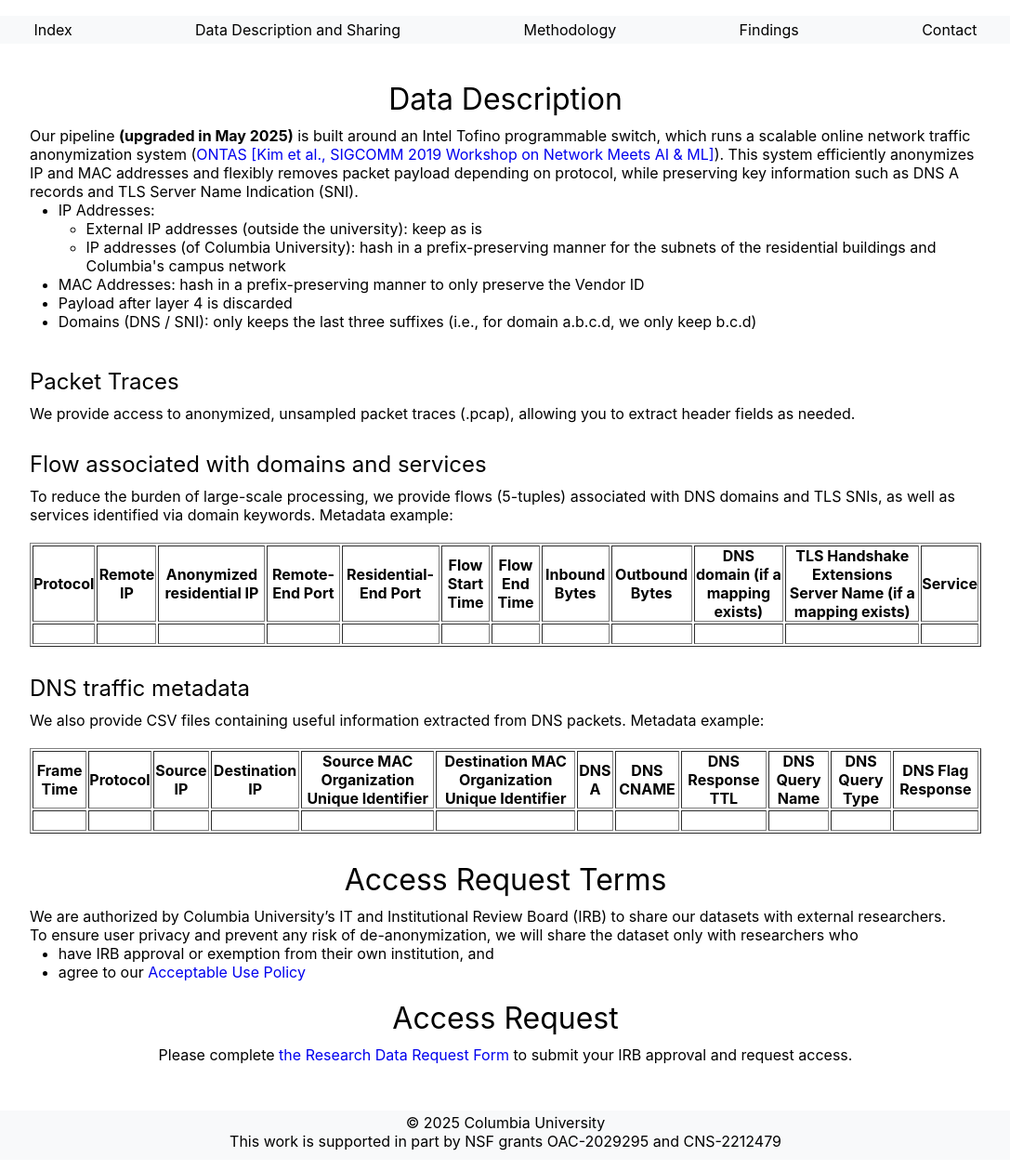
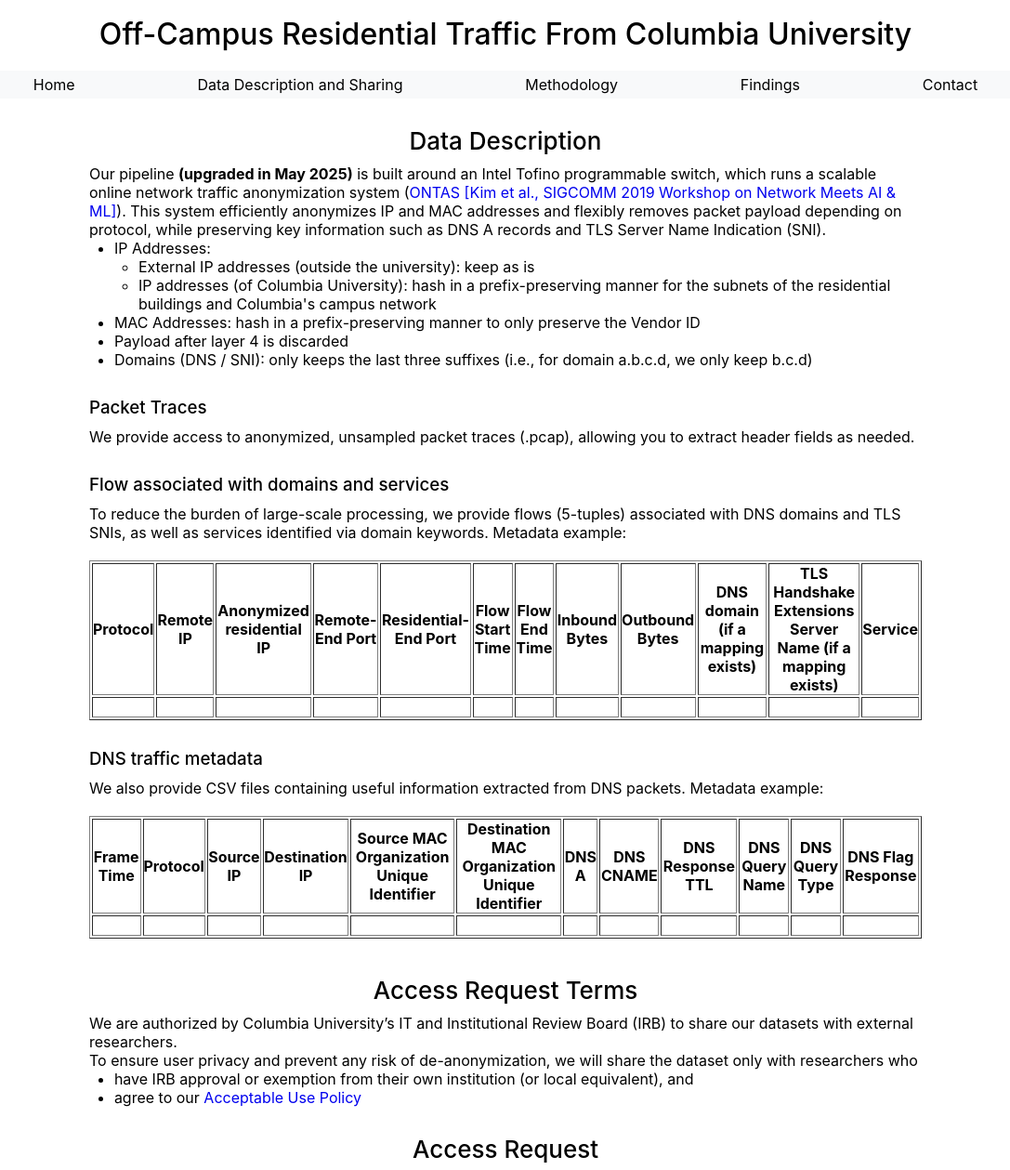
Before and after one commit to Wimnet/CUResidential, a plain HTML site: page datadescription.html in a window 1280 px wide. Shown: the part 98-1357 px from the top of the page at 93% size, without its empty margins (96-1183 px from the left). Drawn offline with Linux system fonts and the light colour scheme.

Commit message:
update websites (oct23)

```diff
--- a/datadescription.css
+++ b/datadescription.css
@@ -9,12 +9,17 @@
   font-weight: 400;
 }
 h1 {
-  font-weight: 400;
+  font-weight: 500;
+  /* margin-bottom: 10px; */
+}
+h2 {
+  font-size: 26px;
+  font-weight: 500;
+  margin-top: -10px;
   margin-bottom: 10px;
 }
-h2 {
-  font-weight: 400;
-  margin-top: 10px;
+h3 {
+  font-weight: 550;
   margin-bottom: 10px;
 }
 .methodology {
@@ -40,7 +45,7 @@ h2 {
 .description {
   display: flex;
   flex-direction: column;
-  width: 80%;
+  width: 70%;
 }
 .description-header {
   align-self: center;
@@ -54,7 +59,7 @@ h2 {
 .access-condition {
   display: flex;
   flex-direction: column;
-  width: 80%;
+  width: 70%;
   margin-bottom: 20px;
 }
 .access-condition-header {
--- a/datadescription.html
+++ b/datadescription.html
@@ -3,7 +3,7 @@
 <head>
     <meta charset="UTF-8">
     <meta name="viewport" content="width=device-width, initial-scale=1.0">
-    <title>Columbia Residential Traffic Analysis</title>
+    <title>Columbia Off-Campus Residential Traffic</title>
     <link rel="stylesheet" href="header_css.css">
     <link rel="stylesheet" href="datadescription.css">
     <link rel="stylesheet" href="form.css">
@@ -15,9 +15,10 @@
             <img src="./figures/logo.png" alt="" class = "logo-img">
             <a href="https://www.columbia.edu/~ebk2141/"><img src="./figures/snl.png" alt="" class = "snl-img"></a>
         </div>
+        <h1>Off-Campus Residential Traffic From Columbia University</h1> <br>
         <div class = "nav-bar">
             <div class = "middle-nav-bar">
-                <a href="./index.html">Index</a>
+                <a href="./index.html">Home</a>
                 <a href="./datadescription.html">Data Description and Sharing</a>
                 <a href="./methodology.html">Methodology</a>
                 <a href="./findings.html">Findings</a>
@@ -28,7 +29,7 @@
 
     <div class = "description-page">
         <div class = "description">
-            <h1 class = "description-header"> Data Description </h1>
+            <h2 class = "description-header"> Data Description </h2>
             <p>Our pipeline <b>(upgraded in May 2025)</b> is built around an Intel Tofino programmable switch, which runs a scalable online network traffic anonymization system (<a href="https://sites.cs.ucsb.edu/~arpitgupta/pdfs/ontas.pdf">ONTAS [Kim et al., SIGCOMM 2019 Workshop on Network Meets AI & ML]</a>). This system efficiently anonymizes IP and MAC addresses and flexibly removes packet payload depending on protocol, while preserving key information such as DNS A records and TLS Server Name Indication (SNI).</p>
 
             <ul class = "outside"><li>IP Addresses:</li>
@@ -45,12 +46,12 @@
 
             <div class = "figures">
                 <div class = "metadata">
-                    <h2>Packet Traces</h2>
+                    <h3>Packet Traces</h2>
                     We provide access to anonymized, unsampled packet traces (.pcap), allowing you to extract header fields as needed.
                 </div>
 
                 <div class = "metadata">
-                    <h2>Flow associated with domains and services</h2>
+                    <h3>Flow associated with domains and services</h2>
                     To reduce the burden of large-scale processing, we provide flows (5-tuples) associated with DNS domains and TLS SNIs, as well as services identified via domain keywords. Metadata example: <br><br>
 
                     <table border="1">
@@ -85,7 +86,7 @@
                 </table>
                 </div>
                 <div>
-                    <h2>DNS traffic metadata</h2>
+                    <h3>DNS traffic metadata</h2>
                     We also provide CSV files containing useful information extracted from DNS packets. Metadata example: <br><br>
                     <table border="1">
                     <tr>
@@ -123,24 +124,26 @@
             </div>
         </div>
         <div class = "access-condition">
-            <h1 class = "access-condition-header">
+            <br>
+            <h2 class = "access-condition-header">
                 Access Request Terms
-            </h1>
+            </h2>
             <p>We are authorized by Columbia University’s IT and Institutional Review Board (IRB) to share our datasets with external researchers.</p>
 
             <p>To ensure user privacy and prevent any risk of de-anonymization, we will share the dataset only with researchers who</p>
 
-            <ul class = "outside"><li>have IRB approval or exemption from their own institution, and</li>
+            <ul class = "outside"><li>have IRB approval or exemption from their own institution (or local equivalent), and</li>
 
             <li>agree to our <a href="https://docs.google.com/document/d/1KGgUU0nFO82xOnsFiaBV2s1hjM_HQur4fkDtA7fmVsg/edit?usp=sharing">Acceptable Use Policy</a></li></ul>
 
         </div>
 
         <div class = "access-request">
-            <h1 class = "access-request-header">
+            <br>
+            <h2 class = "access-request-header">
                 Access Request
-            </h1>
-            <p>Please complete <a href="https://forms.gle/V4PPABEm1w2YCZ8E8">the Research Data Request Form </a> to submit your IRB approval and request access.</p>
+            </h2>
+            <p>Please complete <a href="https://forms.gle/V4PPABEm1w2YCZ8E8">the Research Data Request Form </a> to submit your IRB approval (or local equivalent) and request access.</p>
         </div>
         <div class = "footer">
             <div class = "inside-footer">
--- a/index.css
+++ b/index.css
@@ -1,8 +1,16 @@
 h1 {
-  font-weight: 400;
+  font-weight: 500;
 }
 h2 {
-  font-weight: 600;
+  font-size: 26px;
+  align-self: center;
+  font-weight: 500;
+  margin-top: 20px;
+}
+h3 {
+  font-weight: 550;
+  margin-top: 10px;
+  margin-bottom: 10px;
 }
 .index {
   display: flex;
--- a/methodology.css
+++ b/methodology.css
@@ -1,10 +1,16 @@
 h1 {
-  font-weight: 400;
+  font-weight: 500;
+  /* margin-bottom: 10px; */
+}
+h2 {
+  font-size: 26px;
+  font-weight: 500;
+  margin-top: -10px;
   margin-bottom: 10px;
 }
-h2 {
-  font-weight: 400;
-  margin-top: 10px;
+h3 {
+  font-weight: 550;
+  margin-top: 20px;
   margin-bottom: 10px;
 }
 .link-p {
```
Also changed, not shown: contact.html (+21 -4 lines), findings.html (+20 -3 lines), index.html (+13 -6 lines), methodology.html (+12 -10 lines).
